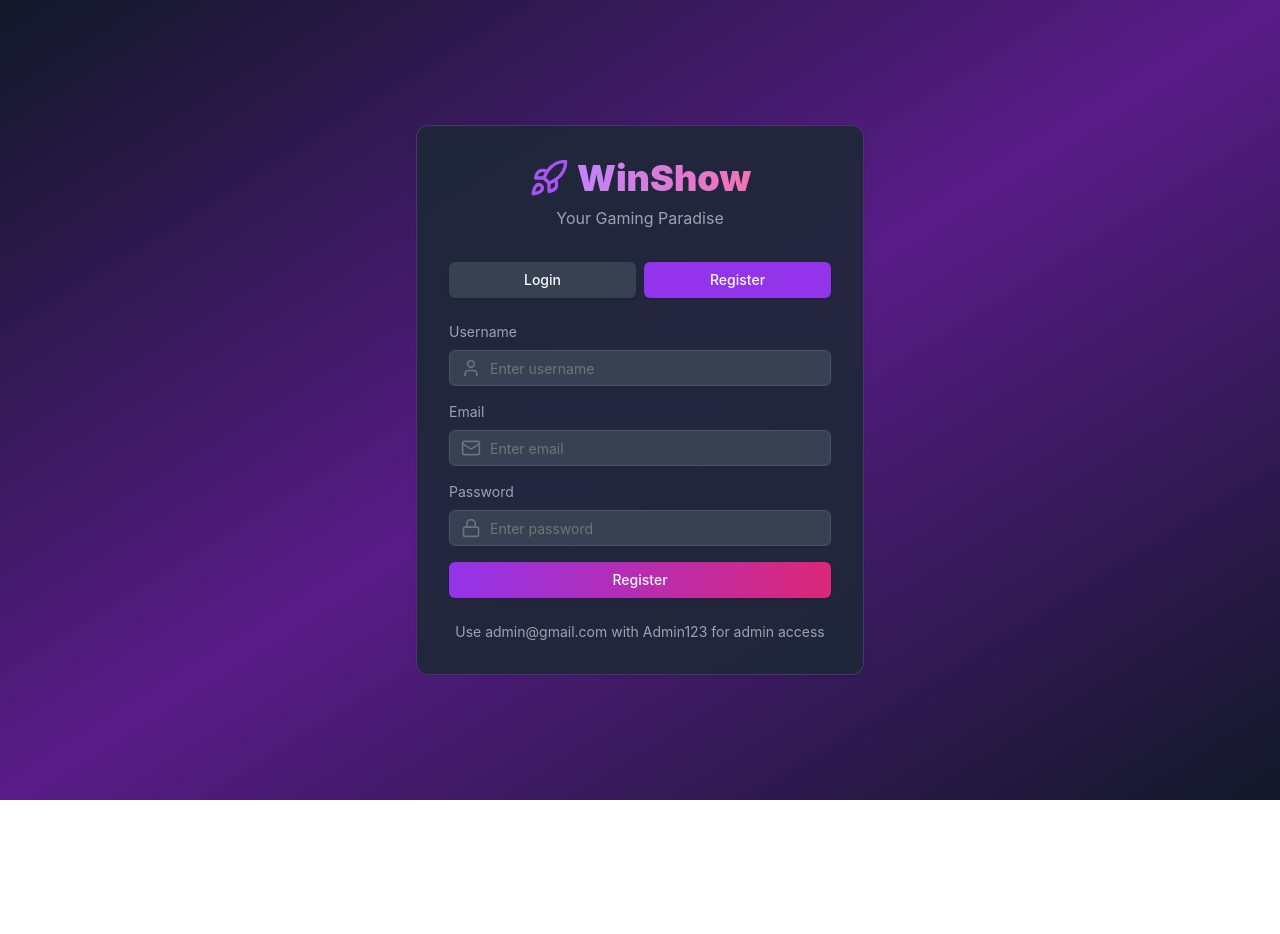
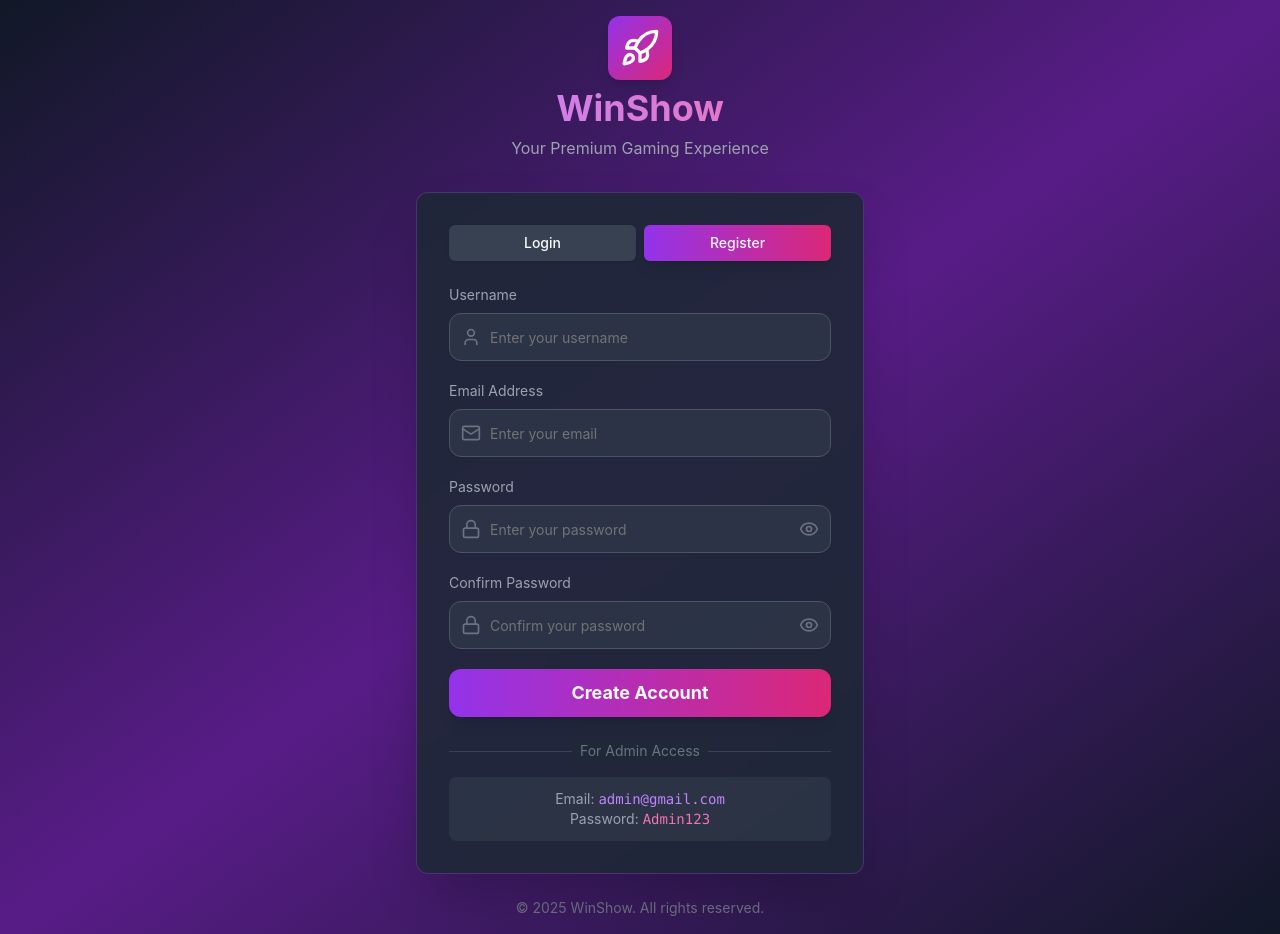
Before and after one commit to Aman3008akn/issue, a React (Create React App) app in the folder frontend/: page / in a window 1280 px wide. Both pictures are taken after a click on the button "Register". Before the commit the page ends 800 px from the top, so only its background shows below. Built offline with nearby package versions, Linux system fonts and the light colour scheme; no server answers.

Commit message:
Enhance authentication UI/UX with premium design and improved error handling

```diff
--- a/frontend/src/components/AuthPage.jsx
+++ b/frontend/src/components/AuthPage.jsx
@@ -2,7 +2,7 @@ import React, { useState, useEffect } from 'react';
 import { Card } from './ui/card';
 import { Button } from './ui/button';
 import { Input } from './ui/input';
-import { Rocket, Mail, Lock, User, Gift } from 'lucide-react';
+import { Rocket, Mail, Lock, User, Gift, Eye, EyeOff } from 'lucide-react';
 import { useSupabase } from '../contexts/SupabaseContext';
 
 const AuthPage = ({ onLogin, onAdminLogin }) => {
@@ -10,10 +10,15 @@ const AuthPage = ({ onLogin, onAdminLogin }) => {
   const [formData, setFormData] = useState({
     username: '',
     email: '',
-    password: ''
+    password: '',
+    confirmPassword: ''
   });
   const [error, setError] = useState('');
+  const [success, setSuccess] = useState('');
   const [referralId, setReferralId] = useState('');
+  const [showPassword, setShowPassword] = useState(false);
+  const [showConfirmPassword, setShowConfirmPassword] = useState(false);
+  const [isLoading, setIsLoading] = useState(false);
   const { signUp, signIn } = useSupabase();
 
   useEffect(() => {
@@ -30,107 +35,182 @@ const AuthPage = ({ onLogin, onAdminLogin }) => {
       ...formData,
       [e.target.name]: e.target.value
     });
+
+    // Clear errors when user starts typing
+    if (error) setError('');
+    if (success) setSuccess('');
   };
 
   const handleSubmit = async (e) => {
     e.preventDefault();
     setError('');
+    setSuccess('');
+    setIsLoading(true);
 
+    // Validation
+    if (!formData.email || !formData.password) {
+      setError('Please fill in all required fields');
+      setIsLoading(false);
+      return;
+    }
+
+    // Email validation
+    const emailRegex = /^[^\s@]+@[^\s@]+\.[^\s@]+$/;
+    if (!emailRegex.test(formData.email)) {
+      setError('Please enter a valid email address');
+      setIsLoading(false);
+      return;
+    }
+
+    // Password validation
+    if (formData.password.length < 6) {
+      setError('Password must be at least 6 characters long');
+      setIsLoading(false);
+      return;
+    }
+
+    if (!isLogin) {
+      // Registration specific validations
+      if (!formData.username) {
+        setError('Username is required');
+        setIsLoading(false);
+        return;
+      }
+
+      if (formData.password !== formData.confirmPassword) {
+        setError('Passwords do not match');
+        setIsLoading(false);
+        return;
+      }
+    }
+
+    try {
       if (isLogin) {
         // Check for admin credentials first
         if (formData.email === 'admin@gmail.com' && formData.password === 'Admin123') {
-        // Admin login
+          setSuccess('Welcome Admin!');
+          setTimeout(() => {
             onAdminLogin();
+          }, 1000);
           return;
         }
 
         // Regular user login logic with Supabase
-      try {
         const result = await signIn(formData.email, formData.password);
         if (result && result.user) {
+          setSuccess('Login successful! Redirecting...');
+          setTimeout(() => {
             onLogin({ ...result.profile, email: result.user.email });
+          }, 1000);
         } else {
-          setError('Invalid credentials. Please try again.');
-        }
-      } catch (err) {
-        console.error('Login error:', err);
           setError('Invalid credentials. Please try again.');
         }
       } else {
         // Register logic with Supabase
-      if (formData.username && formData.email && formData.password) {
-        try {
         const result = await signUp(formData.email, formData.password, formData.username);
         if (result && result.user) {
+          setSuccess('Registration successful! Welcome to WinShow.');
           // If user was referred, show a welcome bonus message
           if (referralId) {
+            setTimeout(() => {
               alert('Welcome! You were referred by another user. Your referrer will receive a bonus.');
+            }, 1500);
           }
 
+          setTimeout(() => {
             onLogin({ ...result.profile, email: result.user.email });
-          } else {
-            setError('Registration failed. Please try again.');
-          }
-        } catch (err) {
-          console.error('Registration error:', err);
-          if (err.message && err.message.includes('already exists')) {
-            setError('User with this email already exists. Please use a different email or login instead.');
+          }, 2000);
         } else {
           setError('Registration failed. Please try again.');
         }
       }
+    } catch (err) {
+      console.error('Auth error:', err);
+      if (err.message) {
+        if (err.message.includes('already exists')) {
+          setError('User with this email already exists. Please login instead.');
+        } else if (err.message.includes('Invalid login credentials')) {
+          setError('Invalid email or password. Please try again.');
         } else {
-        setError('Please fill all fields');
+          setError('Authentication failed. Please try again.');
         }
+      } else {
+        setError('An unexpected error occurred. Please try again.');
+      }
+    } finally {
+      setIsLoading(false);
     }
   };
 
   return (
     <div className="min-h-screen bg-gradient-to-br from-gray-900 via-purple-900 to-gray-900 flex items-center justify-center p-4">
-      <Card className="w-full max-w-md p-8 bg-gray-800/90 backdrop-blur-sm border-purple-500/30">
+      <div className="w-full max-w-md">
         <div className="text-center mb-8">
           <div className="flex items-center justify-center gap-2 mb-2">
-            <Rocket className="w-10 h-10 text-purple-500" />
-            <h1 className="text-4xl font-bold bg-gradient-to-r from-purple-400 to-pink-400 bg-clip-text text-transparent">
-              <strong>WinShow</strong>
+            <div className="p-3 bg-gradient-to-br from-purple-600 to-pink-600 rounded-xl shadow-lg">
+              <Rocket className="w-10 h-10 text-white" />
+            </div>
+          </div>
+          <h1 className="text-4xl font-bold bg-gradient-to-r from-purple-400 to-pink-400 bg-clip-text text-transparent mb-2">
+            WinShow
           </h1>
-          </div>
-          <p className="text-gray-400">Your Gaming Paradise</p>
+          <p className="text-gray-400">Your Premium Gaming Experience</p>
         </div>
 
         {referralId && (
-          <div className="bg-gradient-to-r from-indigo-900/50 to-purple-900/50 border border-indigo-500/30 rounded-lg p-4 mb-6">
+          <div className="bg-gradient-to-r from-indigo-900/50 to-purple-900/50 border border-indigo-500/30 rounded-xl p-4 mb-6 animate-pulse">
             <div className="flex items-center gap-2">
               <Gift className="w-5 h-5 text-indigo-400" />
               <span className="text-indigo-300 text-sm">
-                You were referred by another user. Welcome bonus will be applied!
+                Referred by another user. Welcome bonus will be applied!
               </span>
             </div>
           </div>
         )}
 
+        <Card className="p-8 bg-gray-800/90 backdrop-blur-sm border-purple-500/30 shadow-2xl">
           <div className="flex gap-2 mb-6">
             <Button
-            onClick={() => setIsLogin(true)}
-            className={`flex-1 ${isLogin ? 'bg-purple-600 hover:bg-purple-700' : 'bg-gray-700 hover:bg-gray-600'}`}
+              onClick={() => {
+                setIsLogin(true);
+                setError('');
+                setSuccess('');
+              }}
+              className={`flex-1 transition-all duration-300 ${
+                isLogin
+                  ? 'bg-gradient-to-r from-purple-600 to-pink-600 shadow-lg'
+                  : 'bg-gray-700 hover:bg-gray-600'
+              }`}
             >
               Login
             </Button>
             <Button
-            onClick={() => setIsLogin(false)}
-            className={`flex-1 ${!isLogin ? 'bg-purple-600 hover:bg-purple-700' : 'bg-gray-700 hover:bg-gray-600'}`}
+              onClick={() => {
+                setIsLogin(false);
+                setError('');
+                setSuccess('');
+              }}
+              className={`flex-1 transition-all duration-300 ${
+                !isLogin
+                  ? 'bg-gradient-to-r from-purple-600 to-pink-600 shadow-lg'
+                  : 'bg-gray-700 hover:bg-gray-600'
+              }`}
             >
               Register
             </Button>
           </div>
 
-        {error && (
-          <div className="bg-red-900/50 border border-red-500 text-red-300 px-4 py-3 rounded-lg mb-6">
-            {error}
+          {(error || success) && (
+            <div className={`mb-6 p-4 rounded-xl ${
+              error
+                ? 'bg-red-900/50 border border-red-500/30 text-red-300'
+                : 'bg-green-900/50 border border-green-500/30 text-green-300'
+            }`}>
+              {error || success}
             </div>
           )}
 
-        <form onSubmit={handleSubmit} className="space-y-4">
+          <form onSubmit={handleSubmit} className="space-y-5">
             {!isLogin && (
               <div>
                 <label className="text-gray-400 text-sm mb-2 block">Username</label>
@@ -141,15 +221,15 @@ const AuthPage = ({ onLogin, onAdminLogin }) => {
                     name="username"
                     value={formData.username}
                     onChange={handleChange}
-                  className="pl-10 bg-gray-700 border-gray-600 text-white"
-                  placeholder="Enter username"
+                    className="pl-10 bg-gray-700/50 border-gray-600 text-white rounded-xl h-12 focus:ring-2 focus:ring-purple-500 focus:border-transparent"
+                    placeholder="Enter your username"
                   />
                 </div>
               </div>
             )}
 
             <div>
-            <label className="text-gray-400 text-sm mb-2 block">Email</label>
+              <label className="text-gray-400 text-sm mb-2 block">Email Address</label>
               <div className="relative">
                 <Mail className="absolute left-3 top-1/2 transform -translate-y-1/2 w-5 h-5 text-gray-500" />
                 <Input
@@ -157,8 +237,8 @@ const AuthPage = ({ onLogin, onAdminLogin }) => {
                   name="email"
                   value={formData.email}
                   onChange={handleChange}
-                className="pl-10 bg-gray-700 border-gray-600 text-white"
-                placeholder="Enter email"
+                  className="pl-10 bg-gray-700/50 border-gray-600 text-white rounded-xl h-12 focus:ring-2 focus:ring-purple-500 focus:border-transparent"
+                  placeholder="Enter your email"
                 />
               </div>
             </div>
@@ -168,25 +248,88 @@ const AuthPage = ({ onLogin, onAdminLogin }) => {
               <div className="relative">
                 <Lock className="absolute left-3 top-1/2 transform -translate-y-1/2 w-5 h-5 text-gray-500" />
                 <Input
-                type="password"
+                  type={showPassword ? "text" : "password"}
                   name="password"
                   value={formData.password}
                   onChange={handleChange}
-                className="pl-10 bg-gray-700 border-gray-600 text-white"
-                placeholder="Enter password"
+                  className="pl-10 pr-10 bg-gray-700/50 border-gray-600 text-white rounded-xl h-12 focus:ring-2 focus:ring-purple-500 focus:border-transparent"
+                  placeholder="Enter your password"
                 />
+                <button
+                  type="button"
+                  onClick={() => setShowPassword(!showPassword)}
+                  className="absolute right-3 top-1/2 transform -translate-y-1/2 text-gray-500 hover:text-gray-300"
+                >
+                  {showPassword ? <EyeOff className="w-5 h-5" /> : <Eye className="w-5 h-5" />}
+                </button>
               </div>
             </div>
 
-          <Button type="submit" className="w-full bg-gradient-to-r from-purple-600 to-pink-600 hover:from-purple-700 hover:to-pink-700 mt-6">
-            {isLogin ? 'Login' : 'Register'}
+            {!isLogin && (
+              <div>
+                <label className="text-gray-400 text-sm mb-2 block">Confirm Password</label>
+                <div className="relative">
+                  <Lock className="absolute left-3 top-1/2 transform -translate-y-1/2 w-5 h-5 text-gray-500" />
+                  <Input
+                    type={showConfirmPassword ? "text" : "password"}
+                    name="confirmPassword"
+                    value={formData.confirmPassword}
+                    onChange={handleChange}
+                    className="pl-10 pr-10 bg-gray-700/50 border-gray-600 text-white rounded-xl h-12 focus:ring-2 focus:ring-purple-500 focus:border-transparent"
+                    placeholder="Confirm your password"
+                  />
+                  <button
+                    type="button"
+                    onClick={() => setShowConfirmPassword(!showConfirmPassword)}
+                    className="absolute right-3 top-1/2 transform -translate-y-1/2 text-gray-500 hover:text-gray-300"
+                  >
+                    {showConfirmPassword ? <EyeOff className="w-5 h-5" /> : <Eye className="w-5 h-5" />}
+                  </button>
+                </div>
+              </div>
+            )}
+
+            <Button
+              type="submit"
+              disabled={isLoading}
+              className="w-full bg-gradient-to-r from-purple-600 to-pink-600 hover:from-purple-700 hover:to-pink-700 h-12 rounded-xl font-bold text-lg transition-all duration-300 transform hover:scale-[1.02] shadow-lg disabled:opacity-50"
+            >
+              {isLoading ? (
+                <div className="flex items-center gap-2">
+                  <div className="w-5 h-5 border-2 border-white border-t-transparent rounded-full animate-spin"></div>
+                  <span>{isLogin ? 'Logging in...' : 'Registering...'}</span>
+                </div>
+              ) : (
+                isLogin ? 'Login to Account' : 'Create Account'
+              )}
             </Button>
           </form>
 
-        <div className="mt-6 text-center text-gray-400 text-sm">
-          <p>Use admin@gmail.com with Admin123 for admin access</p>
+          <div className="mt-6 text-center">
+            <div className="relative">
+              <div className="absolute inset-0 flex items-center">
+                <div className="w-full border-t border-gray-700"></div>
+              </div>
+              <div className="relative flex justify-center text-sm">
+                <span className="px-2 bg-gray-800/90 text-gray-500">For Admin Access</span>
+              </div>
+            </div>
+
+            <div className="mt-4 p-3 bg-gray-700/50 rounded-lg">
+              <p className="text-gray-400 text-sm">
+                Email: <span className="text-purple-400 font-mono">admin@gmail.com</span>
+              </p>
+              <p className="text-gray-400 text-sm">
+                Password: <span className="text-pink-400 font-mono">Admin123</span>
+              </p>
+            </div>
           </div>
         </Card>
+
+        <div className="mt-6 text-center text-gray-500 text-sm">
+          <p>© 2025 WinShow. All rights reserved.</p>
+        </div>
+      </div>
     </div>
   );
 };
```
Also changed, not shown: frontend/src/contexts/SupabaseContext.js (+20 -3 lines). Lines whose indentation alone changed are shown as unchanged.
